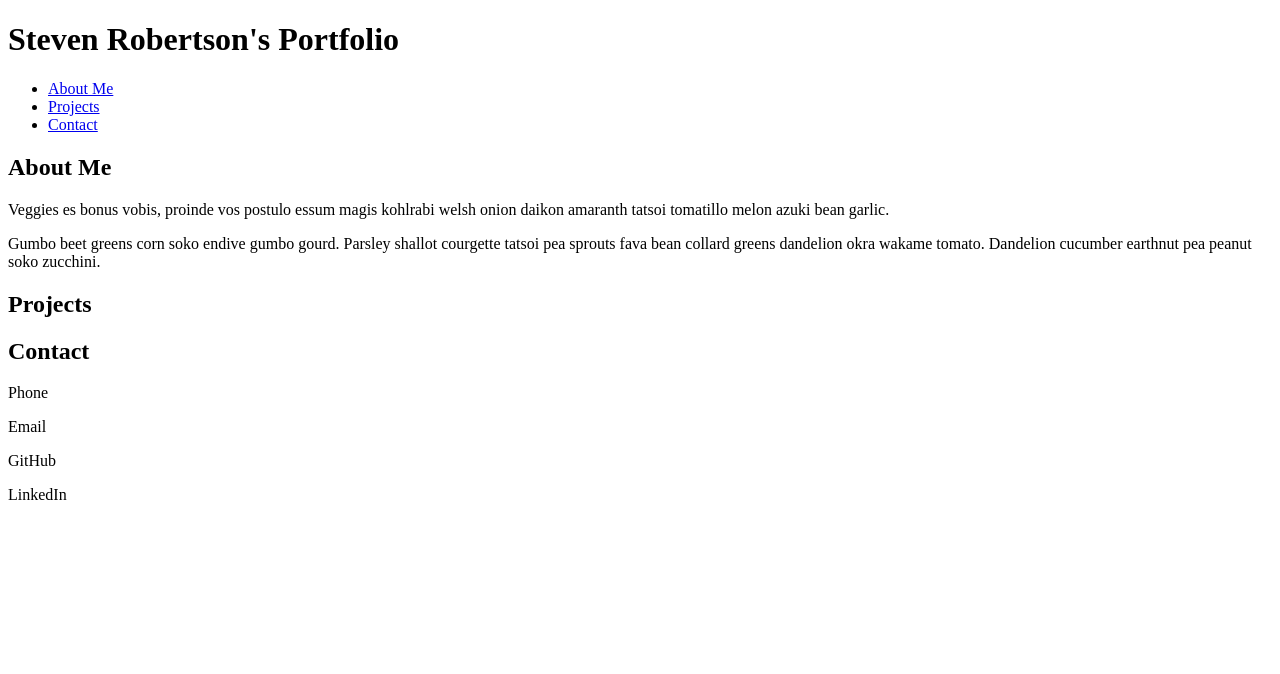
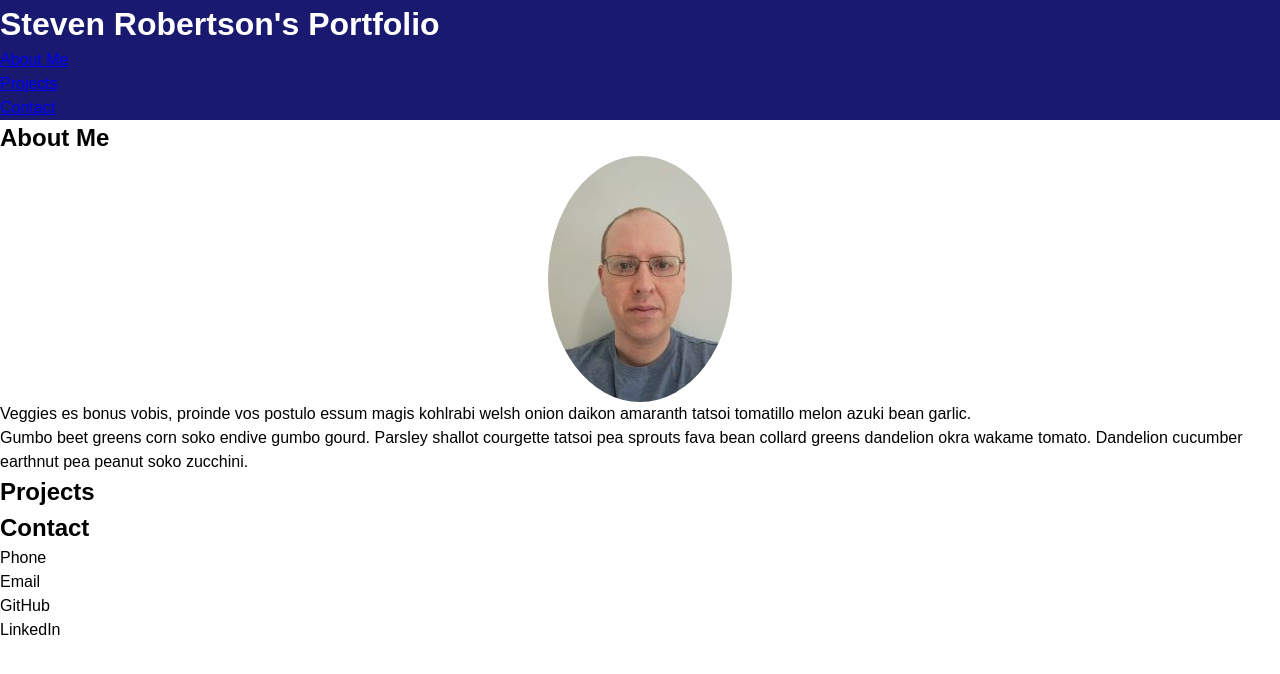
Before and after one commit to s2robertson/portfolio, a plain HTML site: page index.html in a window 1280 px wide. Drawn offline with Linux system fonts and the light colour scheme.

Commit message:
added initial styles

```diff
--- /dev/null
+++ b/assets/css/style.css
@@ -0,0 +1,16 @@
+header {
+    background-color: midnightblue;
+    color: white;
+    display: flex;
+    flex-direction: column;
+}
+
+#about img {
+    display: block;
+    margin: auto;
+    border-radius: 50%;
+}
+
+#about img::after {
+    content: "This is the after stuff";
+}
--- a/index.html
+++ b/index.html
@@ -4,7 +4,8 @@
     <meta charset="UTF-8">
     <meta http-equiv="X-UA-Compatible" content="IE=edge">
     <meta name="viewport" content="width=device-width, initial-scale=1.0">
-    <link ref="stylesheet" href="./assets/css/normalize.css">
+    <link rel="stylesheet" href="./assets/css/reset.css">
+    <link rel="stylesheet" href="./assets/css/style.css">
     <title>Steven Robertson's Portfolio</title>
 </head>
 <body>
@@ -28,6 +29,7 @@
         <section id="about">
             <h2>About Me</h2>
             <div>
+                <img src="./assets/images/steven-small.jpg" alt="A photo of Steven" />
                 <p>Veggies es bonus vobis, proinde vos postulo essum magis kohlrabi welsh onion daikon amaranth tatsoi tomatillo melon azuki bean garlic.</p>
                 <p>Gumbo beet greens corn soko endive gumbo gourd. Parsley shallot courgette tatsoi pea sprouts fava bean collard greens dandelion okra wakame tomato. Dandelion cucumber earthnut pea peanut soko zucchini.</p>
             </div>
```
